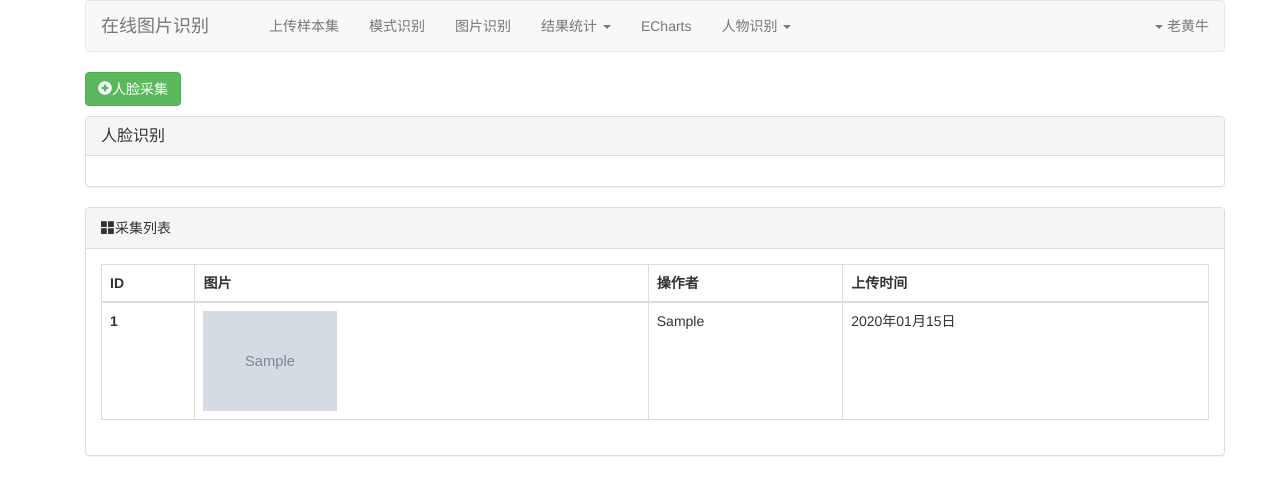
After one commit to huangzhiyu2018/OnlineAiPicture, a Django app: page /facerecon/recon/ in a window 1280 px wide. The commit adds this page. Shown: the top 495 px of the page. Run offline with Django 4.2, Linux system fonts and the light colour scheme; tables that the repository leaves empty hold one stand-in row (values such as "Sample post"); grey boxes marked "Sample" are stand-in pictures; some libraries are stand-ins or nearby versions.

Commit message:
准备进行人物识别

```diff
--- a/picturerec/models.py
+++ b/picturerec/models.py
@@ -96,3 +96,13 @@ class PersonInfor(models.Model):
     #显示信息用
     def __str__(self):
         return f"姓名：{self.person_name} 文件：{self.file}"
+class PersonLandmarks(models.Model):
+    """
+    保存图片的数据识别信息，基于dlib_face_recognition_resnet_model_v1.dat模型的128维数据
+    """
+    #人物图片id，图片删除，信息级联删除
+    file= models.ForeignKey(to="PersonInfor",to_field='id',on_delete=models.CASCADE,null=True,blank=True,verbose_name='人物图片id',default=None)
+    rects=models.CharField(max_length=125,verbose_name='面部位置')
+    landmarks=models.TextField(verbose_name='面部标注')
+    #每个rect对应一个面部描述，由dlib_face_recognition_resnet_model_v1.dat模型获得
+    descriptions=models.TextField(verbose_name='面部描述')
--- a/picturerec/templates/master.html
+++ b/picturerec/templates/master.html
@@ -37,10 +37,28 @@
                     <li><a href="/picturerec/uploadfile/">上传样本集 </a></li>
                     <li><a href="/picturerec/filelist/">模式识别 </a></li>
                     <li><a href="/image/uploadfile/">图片识别 </a></li>
-                    <li><a href="/image/result/">识别结果 </a></li>
-                    <li><a href="/algorithm/list/">结果统计 </a></li>
+                    <li role="presentation" class="dropdown">
+                        <a class="dropdown-toggle" data-toggle="dropdown" href="#" role="button" aria-haspopup="true" aria-expanded="false">
+                          结果统计 <span class="caret"></span>
+                        </a>
+                        <ul class="dropdown-menu">
+                            <li><a href="/image/result/">识别结果 </a></li>
+                            <li><a href="/algorithm/list/">结果统计 </a></li>
+                        </ul>
+                    </li>
+
                     <li><a href="/echarts/">ECharts </a></li>
-                    <li><a href="/facerecon/scrap/">在线识别 </a></li>
+                    <li role="presentation" class="dropdown">
+                        <a class="dropdown-toggle" data-toggle="dropdown" href="#" role="button" aria-haspopup="true" aria-expanded="false">
+                          人物识别 <span class="caret"></span>
+                        </a>
+                        <ul class="dropdown-menu">
+                            <li><a href="/facerecon/scrap/">人脸采集 </a></li>
+                            <li><a href="/facerecon/recon/">人脸识别 </a></li>
+                            <li><a href="/facerecon/list/">采集结果 </a></li>
+                        </ul>
+                      </li>
+
                 </ul>
                 <ul class="nav navbar-nav navbar-right">
                     <li class="dropdown">
--- /dev/null
+++ b/picturerec/templates/personrecon.html
@@ -0,0 +1,57 @@
+
+{% extends 'master.html' %}
+{% block css %}
+    <style>
+
+        video, canvas {
+            width: 300px;
+            height: 300px;
+            border: 5px solid #000;
+            border-radius: 10px;
+            margin-left: 5px;
+        }
+    </style>
+{% endblock %}
+{% block contain %}
+<div class="container">
+  <div style="margin-bottom: 10px;">
+    <a href="/facerecon/scrap/" class="btn btn-success"><span class="glyphicon glyphicon-plus-sign" aria-hidden="true"></span>人脸采集</a>
+  </div>
+  <div class="panel panel-default">
+    <div class="panel-heading">
+      <h3 class="panel-title">人脸识别</h3>
+    </div>
+    <div class="panel-body">
+
+    </div>
+  </div>
+  <div class="panel panel-default">
+    <div class="panel-heading" >
+        <span class="glyphicon glyphicon-th-large" aria-hidden="true"></span>采集列表
+    </div>
+    <div class="panel-body">
+        <table class="table table-bordered">
+            <thead>
+              <tr>
+                <th>ID</th>
+                <th姓名</th>
+                <th>图片</th>
+                <th>操作者</th>
+                <th>上传时间</th>
+              </tr>
+            </thead>
+            <tbody>
+            {% for obj in querySet%}
+              <tr>
+                <th scope="row">{{ obj.id }}</th>
+                <td><img src="/media/{{obj.file}}" style="height:100px"></img></td>
+                <td>{{ obj.upload_user }}</td>
+                <td>{{ obj.create_time |date:"Y年m月d日"}}</td>
+              </tr>
+             {% endfor %}
+            </tbody>
+          </table>
+    </div>
+  </div>
+</div>
+{% endblock %}
--- a/picturerec/urls.py
+++ b/picturerec/urls.py
@@ -35,5 +35,7 @@ urlpatterns = [
 
     #在线人物识别
     path("facerecon/scrap/",faceregcon.scrapy_image),
-    path("facerecon/test/",faceregcon.face_test),
+    path("facerecon/list/",faceregcon.face_list),
+    path("facerecon/recon/",faceregcon.face_recon),
+    path("facerecon/delete/",faceregcon.face_delete),
 ]
--- a/picturerec/views/faceregcon.py
+++ b/picturerec/views/faceregcon.py
@@ -60,47 +60,41 @@ def scrapy_image(request):
         #return render(request,"scraperimage.html",{"status":True})
 
     return render(request,"scraperimage.html")
+def face_recon(request):
+    """人脸识别
 
-def face_test(request):
+    Args:
+        request (_type_): _description_
+    """
     querySet = models.PersonInfor.objects.all()
-    #取出第一个进行测试
-    first=querySet[0]
-    absolute_file_path = os.path.join('media',first.file.name)
-    #得到人脸信息
-    rects,image=dlibcompute.find_person_rect(absolute_file_path)
-    print(rects)
+    return render(request,"personrecon.html",{"querySet":querySet})
+
+def face_list(request):
+    querySet = models.PersonInfor.objects.all()
     return render(request,"personlist.html",{"querySet":querySet})
 
-# def handle_uploaded_file(file,personName):
-#     '''
-#     保存数据文件
-#     '''
+def face_delete(request):
+    """通过ajax删除人脸信息
 
-#     file_data = file.read()
-#     #查看下数据信息
-#     print(type(file_data))
+    Args:
+        request (_type_): _description_
 
-#     # img_data = file_data.strip().split(",")[-1]
-#     img = base64.b64decode(file_data)
+    Returns:
+        _type_: _description_
+    """
+    uid=request.GET.get("uid")
 
-#     ext = "jpg"
-#     file_name = '{}.{}'.format(uuid.uuid4().hex[:10], ext)
+    file=models.PersonInfor.objects.filter(id=uid).first()
 
-#     # file path relative to 'media' folder
-#     #file_path = os.path.join('files', file_name)
-#     #存入的文件名
-#     database_folder=os.path.join("persons",personName, file_name)
-#     #写入的文件名
-#     absolute_file_path = os.path.join('media',database_folder )
-#     #检查路径是否存在
-#     directory = os.path.dirname(absolute_file_path)
-#     if not os.path.exists(directory):
-#         os.makedirs(directory)
-#     #写入数据
-#     with open(absolute_file_path, 'wb+') as destination:
-#         destination.write(img)
-
-#     return database_folder
+    #得到图片真实绝对路径
+    absolute_file_path = os.path.join('media', str(file.file))
+    #print(absolute_file_path)
+    if os.path.exists(absolute_file_path):
+        os.remove(absolute_file_path)
+    else:
+        print("file not exist")
+    models.PersonInfor.objects.filter(id=uid).delete()
+    return JsonResponse({"status": True})
 
 class PersonInforModelForm(BootrapModelForm):
     """针对上传人物图片的模型
--- a/picturerec/views/picture.py
+++ b/picturerec/views/picture.py
@@ -39,12 +39,12 @@ def img_delete(request,uid):
     file=models.UploadFileRecord.objects.filter(id=uid).first()
 
     absolute_file_path = os.path.join('media', str(file))
-    print(absolute_file_path)
+    #print(absolute_file_path)
     if os.path.exists(absolute_file_path):
         os.remove(absolute_file_path)
     else:
         print("file not exist")
-    obj=models.UploadFileRecord.objects.filter(id=uid).delete()
+    models.UploadFileRecord.objects.filter(id=uid).delete()
     return redirect("/image/uploadfile/")
 def img_upload(request):
     '''
```
Also changed, not shown: picturerec/templates/personlist.html (+62 -4 lines), picturerec/templates/scraperimage.html (+40 -26 lines), media/persons/Tom.jpg (added), media/persons/Tom_0y9KzBN.jpg (added), media/persons/Tom_51OAfvs.jpg (added), media/persons/Tom_7U9jquD.jpg (added), media/persons/Tom_Clq4xmy.jpg (added), media/persons/Tom_R8cRZnJ.jpg (added), picturerec/migrations/0016_personlandmarks.py (added).
